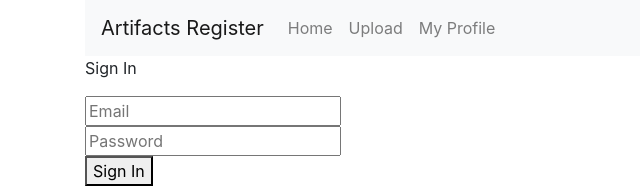
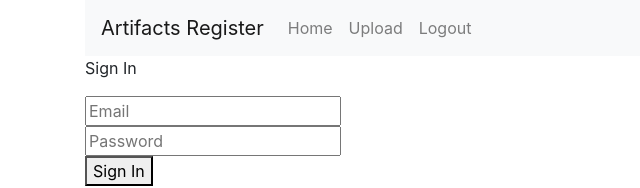
Before and after one commit to Tia-Lowenthal/COMP30022_TeamTaco, a React (Create React App) app in the folder client/: page / in a window 1280 px wide. Shown: the top 188 px of the page, without its empty margins (0-640 px from the left). Built offline with nearby package versions, Linux system fonts and the light colour scheme.

Commit message:
added logout button

```diff
--- a/client/src/App.js
+++ b/client/src/App.js
@@ -4,7 +4,6 @@ import "bootstrap/dist/css/bootstrap.min.css";
 
 import Home from "./components/home.component";
 import Upload from "./components/upload.component";
-import MyProfile from "./components/profile.component";
 import Account from "./components/accounts.component";
 import Items from "./components/items.component";
 
@@ -24,13 +23,12 @@ class App extends Component {
                   <Link to="/upload" className="nav-link">Upload</Link>
                 </li>
                 <li className="navbar-item">
-                  <Link to="/profile" className="nav-link">My Profile</Link>
+                  <Link to="/" className="nav-link">Logout</Link>
                 </li>
               </ul>
             </div>
           </nav>
           <Route path="/upload" component={Upload} />
-          <Route path="/profile" component={MyProfile} />
           <Route exact path="/home" component={Home} />
           <Route exact path="/" component={Account}/>
           <Route path="/items/:itemId" component={Items}/>
--- a/client/src/components/profile.component.js
+++ /dev/null
@@ -1,11 +0,0 @@
-import React, { Component } from 'react';
-
-export default class MyProfile extends Component {
-    render() {
-        return (
-            <div>
-                <p>Welcome to your profile</p>
-            </div>
-        )
-    }
-}
```
